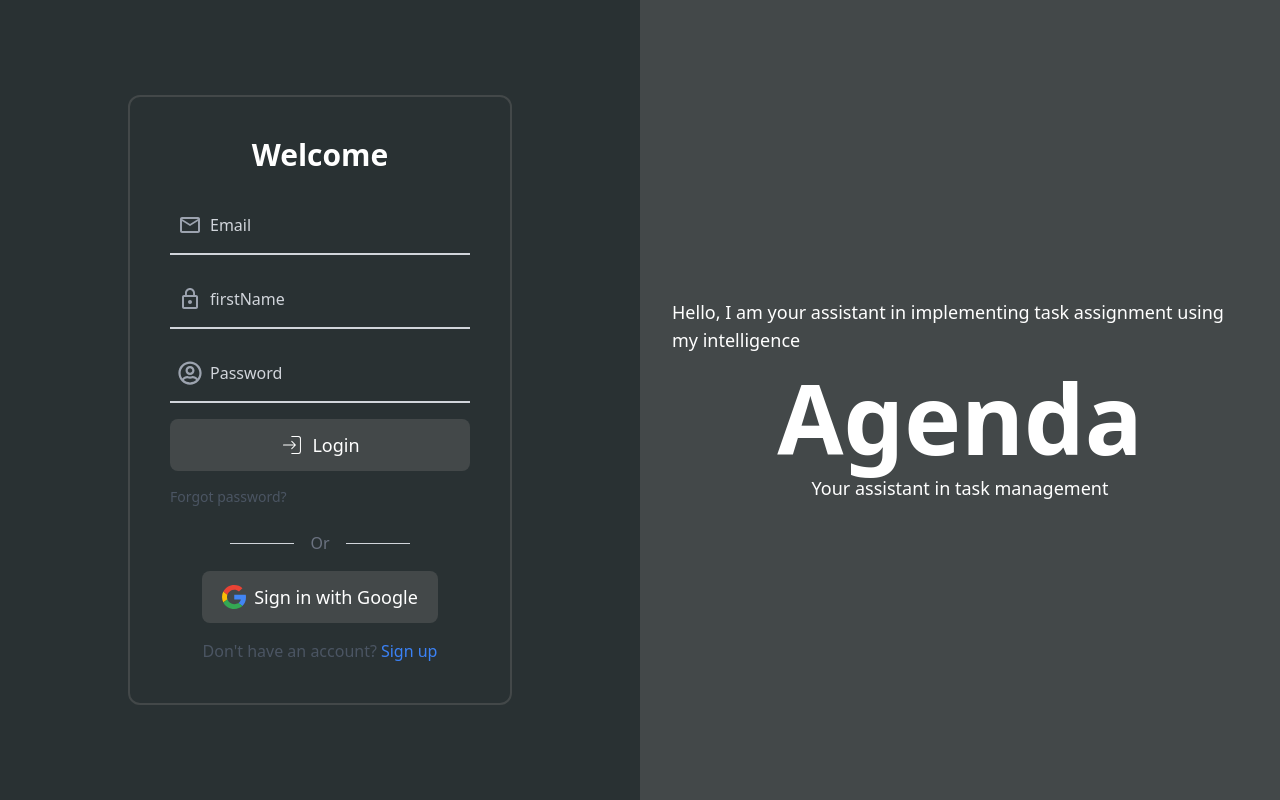
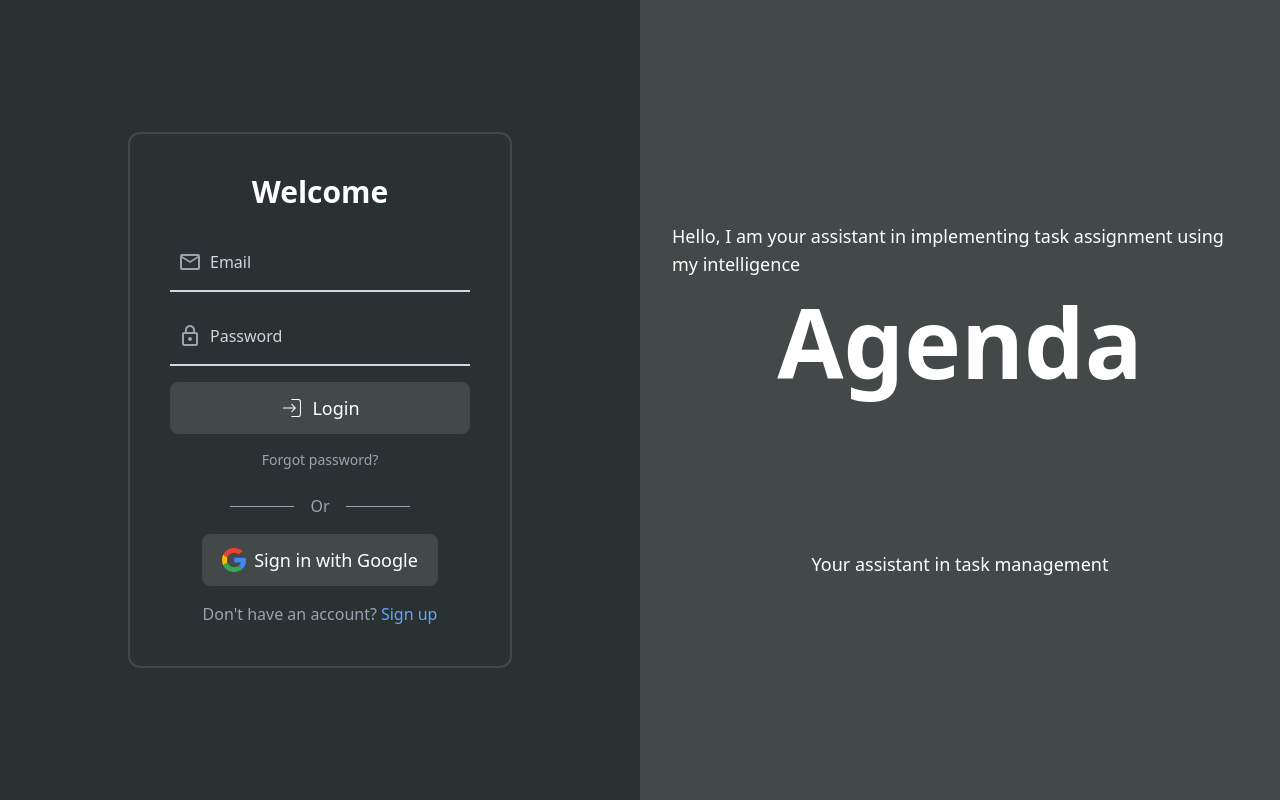
Before and after one commit to foxnaim/Agenda-client-, a Next.js app: page /pages/login/1 in a window 1280 px wide. Built offline with nearby package versions, Linux system fonts and the light colour scheme.

Commit message:
modified:   src/app/pages/login/[id]/page.tsx

```diff
--- a/src/app/pages/login/[id]/page.tsx
+++ b/src/app/pages/login/[id]/page.tsx
@@ -23,21 +23,6 @@ const Login = () => {
     },
   };
 
-  // Анимации для кнопок
-  const buttonVariants = {
-    hover: {
-      scale: 1.1,
-      backgroundColor: "#3B3B3B",
-      transition: { duration: 0.2 },
-    },
-  };
-
-  // Анимации правой части
-  const textVariants = {
-    hidden: { opacity: 0, x: 50 },
-    visible: { opacity: 1, x: 0, transition: { duration: 0.8 } },
-  };
-
   return (
     <div className="flex flex-col md:flex-row min-h-screen">
       {/* Левая часть */}
@@ -53,37 +38,16 @@ const Login = () => {
           </h1>
 
           <div className="mb-4 space-y-4">
-            <Input
-              type="email"
-              name="email"
-              placeholder="Email"
-              Icon={MdOutlineMail}
-            />
-            {!isSignUp && (
-              <>
-                <Input
-                  type="firstName"
-                  name="firstName"
-                  placeholder="firstName"
-                  Icon={MdLockOutline}
-                />
-                <Input
-                  type="password"
-                  name="password"
-                  placeholder="Password"
-                  Icon={FaRegUserCircle}
-                />
-              </>
+            <Input type="email" name="email" placeholder="Email" Icon={MdOutlineMail} />
+            {isSignUp && (
+              <Input type="text" name="firstName" placeholder="First Name" Icon={FaRegUserCircle} />
             )}
+            <Input type="password" name="password" placeholder="Password" Icon={MdLockOutline} />
 
             {/* Кнопка входа/регистрации */}
-            <motion.div
-              className="flex justify-center"
-              variants={buttonVariants}
-              whileHover="hover"
-            >
+            <motion.div className="flex justify-center" whileHover={{ scale: 1.1 }}>
               <Button
-                name={isSignUp ? "SignUp" : "Login"}
+                name={isSignUp ? "Sign Up" : "Login"}
                 text={isSignUp ? "Sign Up" : "Login"}
                 Icon={isSignUp ? CiUser : CiLogin}
                 fullWidth
@@ -91,10 +55,9 @@ const Login = () => {
             </motion.div>
           </div>
 
-          {/* Ссылки */}
           {!isSignUp && (
             <motion.div
-              className="flex justify-between text-sm mt-2 text-gray-600"
+              className="text-sm mt-2 text-gray-400"
               initial={{ opacity: 0 }}
               animate={{ opacity: 1 }}
               transition={{ duration: 0.5 }}
@@ -107,31 +70,23 @@ const Login = () => {
 
           {/* Разделитель */}
           <div className="flex items-center justify-center mt-6 gap-4">
-            <div className="border-t border-gray-300 w-16" />
-            <span className="text-gray-500">Or</span>
-            <div className="border-t border-gray-300 w-16" />
+            <div className="border-t border-gray-400 w-16" />
+            <span className="text-gray-400">Or</span>
+            <div className="border-t border-gray-400 w-16" />
           </div>
 
           {/* Кнопка Google */}
-          <motion.div
-            className="mt-4 flex justify-center"
-            variants={buttonVariants}
-            whileHover="hover"
-          >
-            <Button
-              name="Google"
-              text="Sign in with Google"
-              ImageSrc={Google}
-            />
+          <motion.div className="mt-4 flex justify-center" whileHover={{ scale: 1.1 }}>
+            <Button name="Google" text="Sign in with Google" ImageSrc={Google} />
           </motion.div>
 
           {/* Переключение между входом и регистрацией */}
-          <div className="mt-4 text-gray-600">
+          <div className="mt-4 text-gray-400">
             {isSignUp ? (
               <p>
                 Already have an account?
                 <motion.span
-                  className="text-blue-500 cursor-pointer hover:underline ml-1"
+                  className="text-blue-400 cursor-pointer hover:underline ml-1 inline-block"
                   onClick={() => setIsSignUp(false)}
                   whileHover={{ scale: 1.1 }}
                 >
@@ -142,7 +97,7 @@ const Login = () => {
               <p>
                 Don't have an account?
                 <motion.span
-                  className="text-blue-500 cursor-pointer hover:underline ml-1"
+                  className="text-blue-400 cursor-pointer hover:underline ml-1 inline-block"
                   onClick={() => setIsSignUp(true)}
                   whileHover={{ scale: 1.1 }}
                 >
@@ -159,14 +114,11 @@ const Login = () => {
         className="w-full md:w-1/2 bg-dop flex flex-col items-center justify-center text-center md:text-left text-white p-6 md:p-8"
         initial="hidden"
         animate="visible"
-        variants={textVariants}
+        variants={{ hidden: { opacity: 0, x: 50 }, visible: { opacity: 1, x: 0, transition: { duration: 0.8 } } }}
       >
-        <p className="text-lg">
-          Hello, I am your assistant in implementing task assignment using my
-          intelligence
-        </p>
+        <p className="text-lg">Hello, I am your assistant in implementing task assignment using my intelligence</p>
         <h1 className="text-5xl md:text-[6rem] font-bold mt-4">Agenda</h1>
-        <p className="text-lg mt-2">Your assistant in task management</p>
+        <p className="text-lg mt-40">Your assistant in task management</p>
       </motion.div>
     </div>
   );
```
